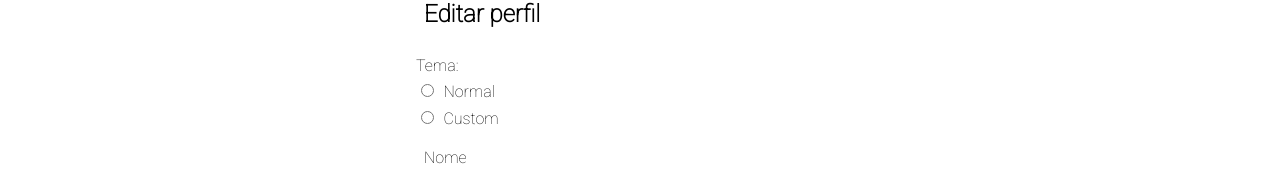
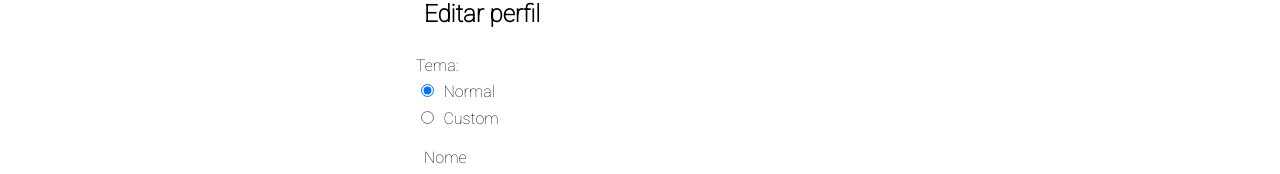
Before and after one commit to DanielBusarello/ecommerce-avaliacao, a React (Create React App) app: page /profile in a window 1280 px wide. Shown: the part 140-314 px from the top of the page. Built offline with nearby package versions, Linux system fonts and the light colour scheme.

Commit message:
Adicionado mudança de cor na tela de edição de perfil

```diff
--- a/src/components/Navbar/Navbar.js
+++ b/src/components/Navbar/Navbar.js
@@ -9,9 +9,10 @@ import Cookie from 'js-cookie';
 
 const Navbar = () => {
     const  [click, setClick] = useState(false);
-    const [theme, setTheme] = useState("");
 
     const [username, setUsername] = useState('');
+
+    const [theme, setTheme] = useState("");
 
     useEffect(() => {
         if (Cookie.get('login')) {
--- a/src/screens/EditProfileScreen.js
+++ b/src/screens/EditProfileScreen.js
@@ -1,5 +1,5 @@
-import React, { useEffect, useState } from 'react';
-import { useHistory } from "react-router-dom";
+import React, {useEffect, useState} from 'react';
+import {useHistory} from "react-router-dom";
 import Cookie from 'js-cookie';
 import './EditProfileScreen.scss';
 
@@ -12,6 +12,8 @@ export default function EditProfileScreen() {
     const [phone, setPhone] = useState("");
     const [gender, setGender] = useState("");
     const [notification, setNotification] = useState(false);
+
+    const [theme, setTheme] = useState("");
 
     const handleData = () => {
         Cookie.set("userData", {
@@ -27,7 +29,7 @@ export default function EditProfileScreen() {
     }
 
     const handleTheme = e => {
-        if(e === "custom-theme") {
+        if (e === "custom-theme") {
             Cookie.set("custom");
         } else {
             Cookie.remove("custom");
@@ -46,13 +48,20 @@ export default function EditProfileScreen() {
             setGender(data.gender);
             setNotification(data.notification);
         }
+
+        if (Cookie.get('custom')) {
+            setTheme("custom");
+        } else {
+            setTheme("");
+        }
+
         return () => {
 
         }
     }, [])
 
     return (
-        <div className="signUp-container">
+        <div className={`signUp-container ${theme}`}>
             {Cookie.getJSON('userData') ?
                 <section className="user-info">
                     <ul>
@@ -91,46 +100,56 @@ export default function EditProfileScreen() {
 
                     <li className="inline-label" id="theme-selector">
                         <p>Tema:</p>
-                        <input type="radio" id="normal-theme" name="theme" value="normal-theme" onChange={(e) => handleTheme(e.target.value)}/>
+                        <input type="radio" id="normal-theme" name="theme" value="normal-theme"
+                               onChange={(e) => handleTheme(e.target.value)} checked={theme !== 'custom'}/>
                         <label htmlFor="normal-theme">Normal</label><br/>
-                        <input type="radio" id="custom-theme" name="theme" value="custom-theme" onChange={(e) => handleTheme(e.target.value)}/>
+                        <input type="radio" id="custom-theme" name="theme" value="custom-theme"
+                               onChange={(e) => handleTheme(e.target.value)} checked={theme === 'custom'}/>
                         <label htmlFor="custom-theme">Custom</label><br/>
                     </li>
                     <li>
                         <label htmlFor="name">
                             Nome
                         </label>
-                        <input type="text" name="name" id="name" placeholder={name} onChange={(e) => setName(e.target.value)} />
+                        <input type="text" name="name" id="name" placeholder={name}
+                               onChange={(e) => setName(e.target.value)}/>
                     </li>
                     <li>
                         <label htmlFor="email">
                             Email
                         </label>
-                        <input type="email" name="email" id="email" placeholder={email} onChange={(e) => setEmail(e.target.value)}/>
+                        <input type="email" name="email" id="email" placeholder={email}
+                               onChange={(e) => setEmail(e.target.value)}/>
                     </li>
                     <li>
                         <label htmlFor="birthdate">
                             Data de nascimento
                         </label>
-                        <input type="date" name="birthdate" id="birthdate" onChange={(e) => setBirthdate(e.target.value)}/>
+                        <input type="date" name="birthdate" id="birthdate"
+                               onChange={(e) => setBirthdate(e.target.value)}/>
                     </li>
                     <li>
                         <label htmlFor="phone">
                             Telefone
                         </label>
-                        <input type="tel" name="phone" id="phone" placeholder={phone} onChange={(e) => setPhone(e.target.value)}/>
+                        <input type="tel" name="phone" id="phone" placeholder={phone}
+                               onChange={(e) => setPhone(e.target.value)}/>
                     </li>
                     <li className="inline-label">
                         <p>Gênero:</p>
-                        <input type="radio" id="male" name="gender" value="male" onChange={(e) => setGender(e.target.value)}/>
+                        <input type="radio" id="male" name="gender" value="male"
+                               onChange={(e) => setGender(e.target.value)}/>
                         <label htmlFor="male">Masculino</label><br/>
-                        <input type="radio" id="female" name="gender" value="female" onChange={(e) => setGender(e.target.value)}/>
+                        <input type="radio" id="female" name="gender" value="female"
+                               onChange={(e) => setGender(e.target.value)}/>
                         <label htmlFor="female">Feminino</label><br/>
-                        <input type="radio" id="other" name="gender" value="other" onChange={(e) => setGender(e.target.value)}/>
+                        <input type="radio" id="other" name="gender" value="other"
+                               onChange={(e) => setGender(e.target.value)}/>
                         <label htmlFor="other">Outro</label>
                     </li>
                     <li className="inline-label">
-                        <input type="checkbox" id="notify" name="notify" value="notify" onChange={(e) => setNotification(e.target.value)}/>
+                        <input type="checkbox" id="notify" name="notify" value="notify"
+                               onChange={(e) => setNotification(e.target.value)}/>
                         <label htmlFor="notify">Desejo receber notificações de novas promoções</label>
                     </li>
                     <li>
--- a/src/screens/EditProfileScreen.scss
+++ b/src/screens/EditProfileScreen.scss
@@ -3,8 +3,7 @@
   justify-content: space-around;
   align-items: flex-start;
   height: 100%;
-  margin: 3rem;
-  padding-bottom: 18vh;
+  padding: 3rem 3rem 18vh 3rem;
 }
 
 .signUp-form {
@@ -12,7 +11,6 @@
   flex-direction: column;
   width: 28rem;
   padding: 0 2rem 2rem 2rem;
-  background-color: rgba(255, 255, 255, .7);
 
   #theme-selector {
     padding: 0;
@@ -90,3 +88,15 @@
     }
   }
 }
+
+.signUp-container.custom {
+  a,h1,h2,h3,h4,h5,h6,p,a,input,label {
+    color: #f8e0bc;
+  }
+
+  background: rgb(53, 79, 135);
+
+  button {
+    background: rgb(27, 42, 73);
+  }
+}
```
